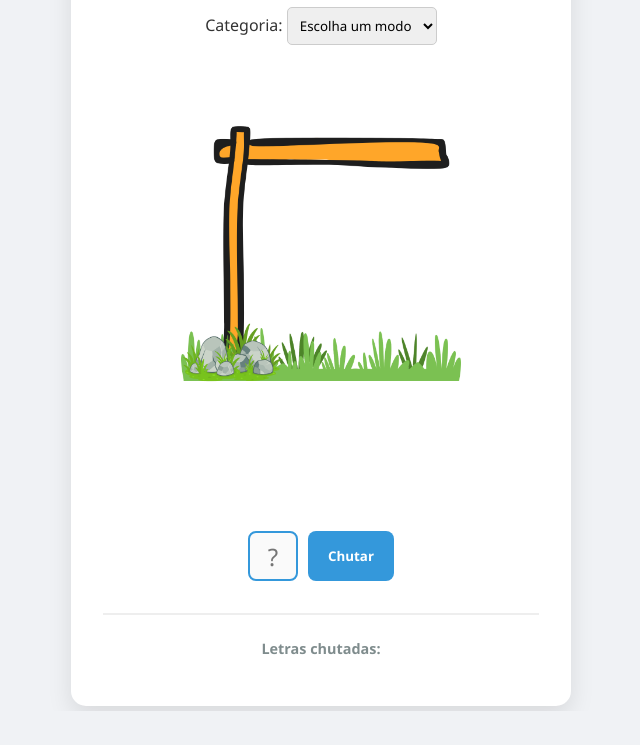
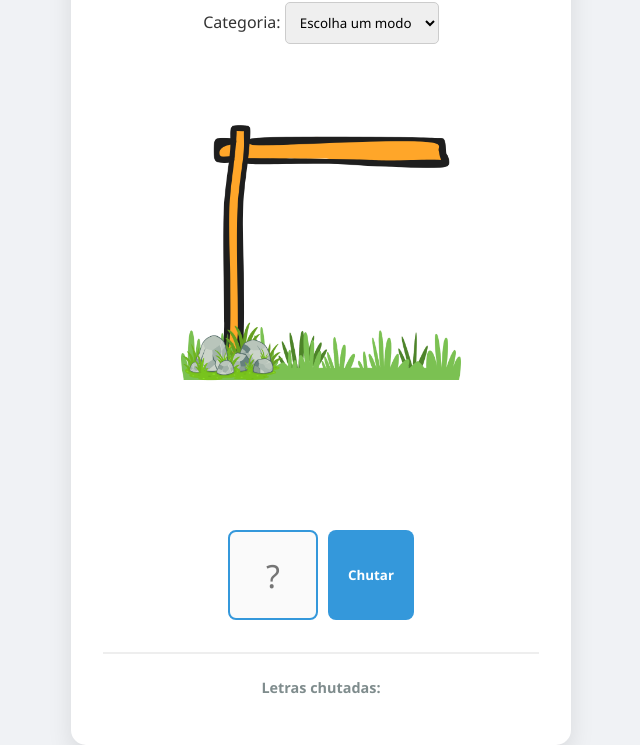
Before and after one commit to GiovannyCosta/hangMan-game, a plain HTML site: page index.html in a window 1280 px wide. Shown: the part 89-834 px from the top of the page, without its empty margins (319-959 px from the left). Before the commit the page ends 800 px from the top, so only its background shows below. Drawn offline with Linux system fonts and the light colour scheme.

Commit message:
style: Adicionar cores aos selects e buttons

```diff
--- a/assets/css/style.css
+++ b/assets/css/style.css
@@ -38,9 +38,15 @@ body {
 }
 
 select {
-    padding: 8px;
+    padding: 10px;
     border-radius: 5px;
     border: 1px solid #ccc;
+    outline: none;
+}
+
+body:has(#btnChutar:hover) #typeItems:invalid {
+
+    border: 1px solid #c20426;
     outline: none;
 }
 
@@ -79,10 +85,10 @@ select {
 }
 
 #enterLetter {
-    width: 50px;
-    height: 50px;
+    width: 90px;
+    height: 90px;
     text-align: center;
-    font-size: 1.5rem;
+    font-size: 2rem;
     border: 2px solid #3498db;
     border-radius: 8px;
     text-transform: uppercase;
```
